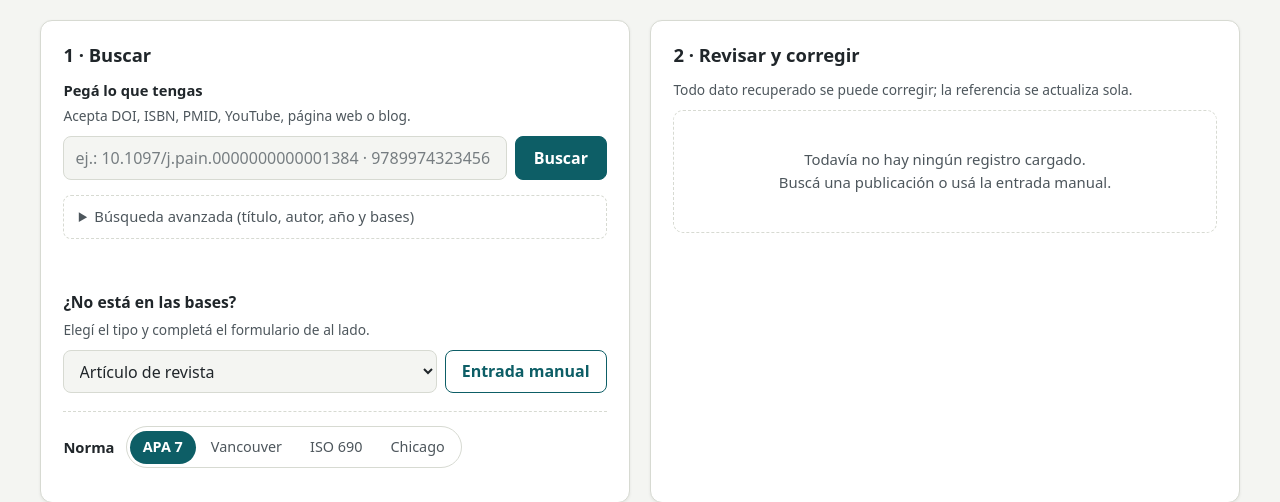
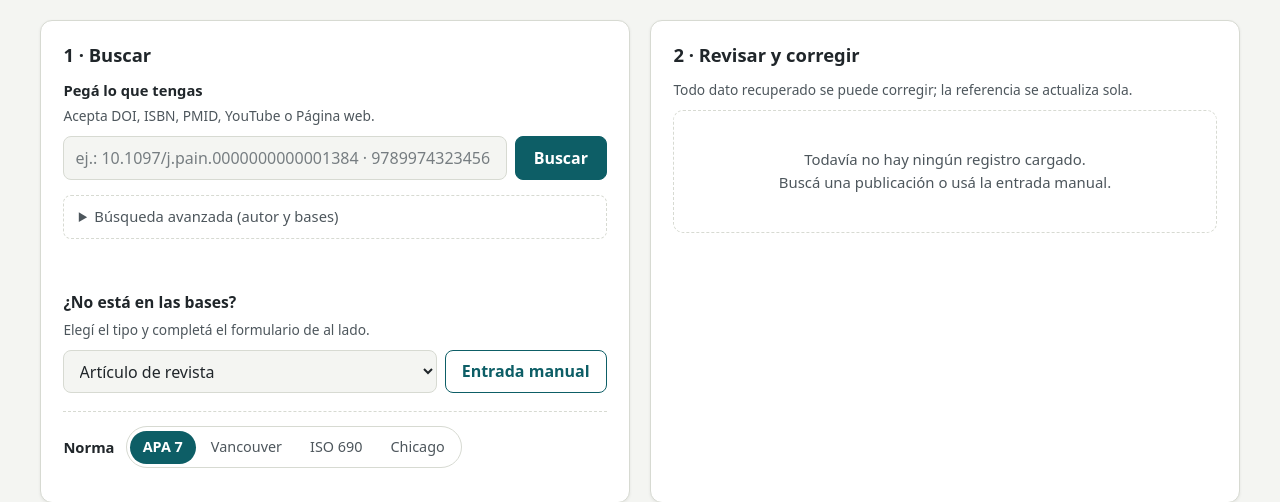
Before and after one commit to GabrielDac/Referencias-Bibliograficas, a Flask app: page / in a window 1280 px wide. Shown: the part 115-617 px from the top of the page. Run offline with Flask 3, Linux system fonts and the light colour scheme; data that the repository does not hold is empty.

Commit message:
Add files via upload

```diff
--- a/templates/index.html
+++ b/templates/index.html
@@ -29,7 +29,7 @@
     <h2 id="t-busqueda">1 · Buscar</h2>
 
     <label for="q" class="etiqueta">Pegá lo que tengas</label>
-    <p class="ayuda" id="ayuda-q">Acepta DOI, ISBN, PMID, YouTube, página web o blog.</p>
+    <p class="ayuda" id="ayuda-q">Acepta DOI, ISBN, PMID, YouTube o Página web.</p>
     <div class="fila-busqueda">
       <input id="q" type="text" autocomplete="off" spellcheck="false"
              aria-describedby="ayuda-q"
@@ -38,19 +38,12 @@
     </div>
 
     <details class="avanzada">
-      <summary>Búsqueda avanzada (título, autor, año y bases)</summary>
+      <summary>Búsqueda avanzada (autor y bases)</summary>
+      <p class="ayuda">Buscá por autor en las bases que elijas. Los homónimos se pueden separar con los chips de «Autores encontrados».</p>
       <div class="grilla-avanzada">
-        <div>
-          <label for="av-titulo" class="etiqueta">Título</label>
-          <input id="av-titulo" type="text" placeholder="palabras del título">
-        </div>
         <div>
           <label for="av-autor" class="etiqueta">Autor</label>
           <input id="av-autor" type="text" placeholder="ej.: García Juan">
-        </div>
-        <div>
-          <label for="av-anio" class="etiqueta">Año</label>
-          <input id="av-anio" type="text" inputmode="numeric" placeholder="ej.: 2019">
         </div>
       </div>
       <fieldset class="fuentes">
```
